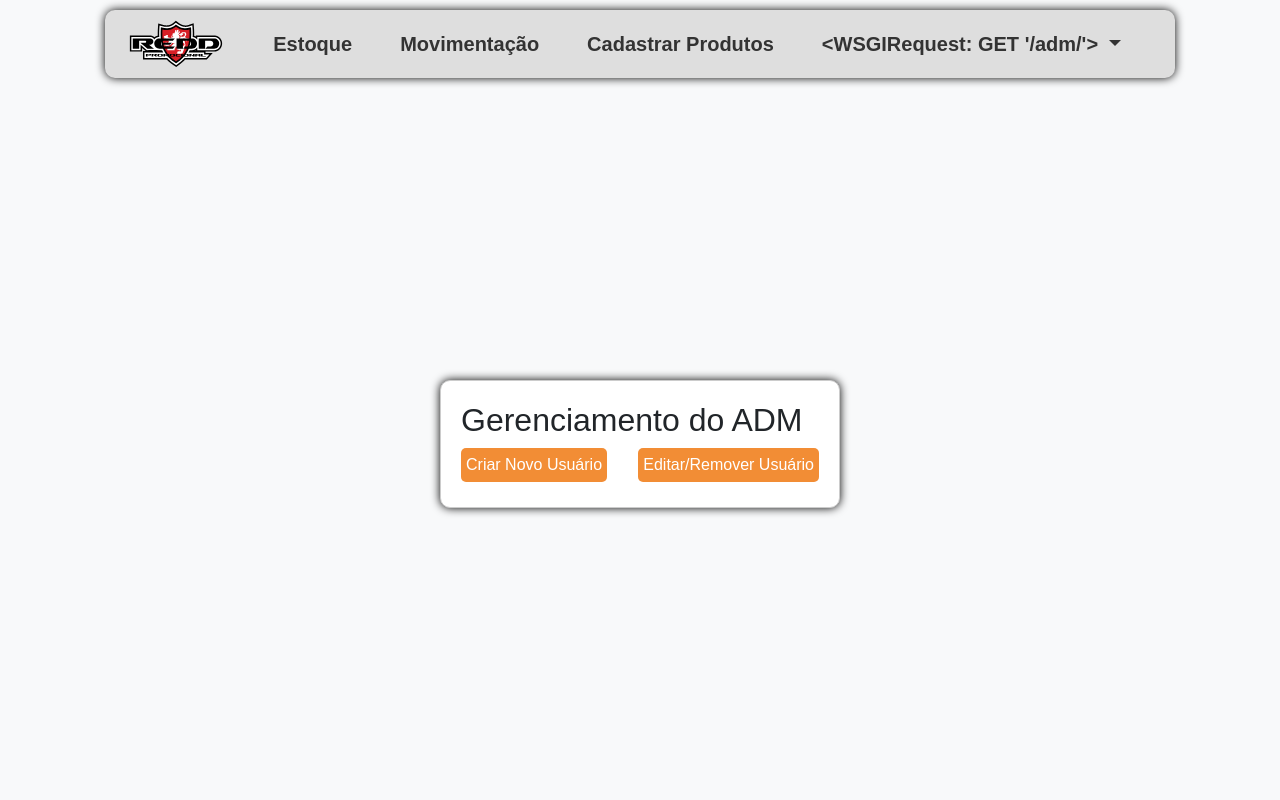
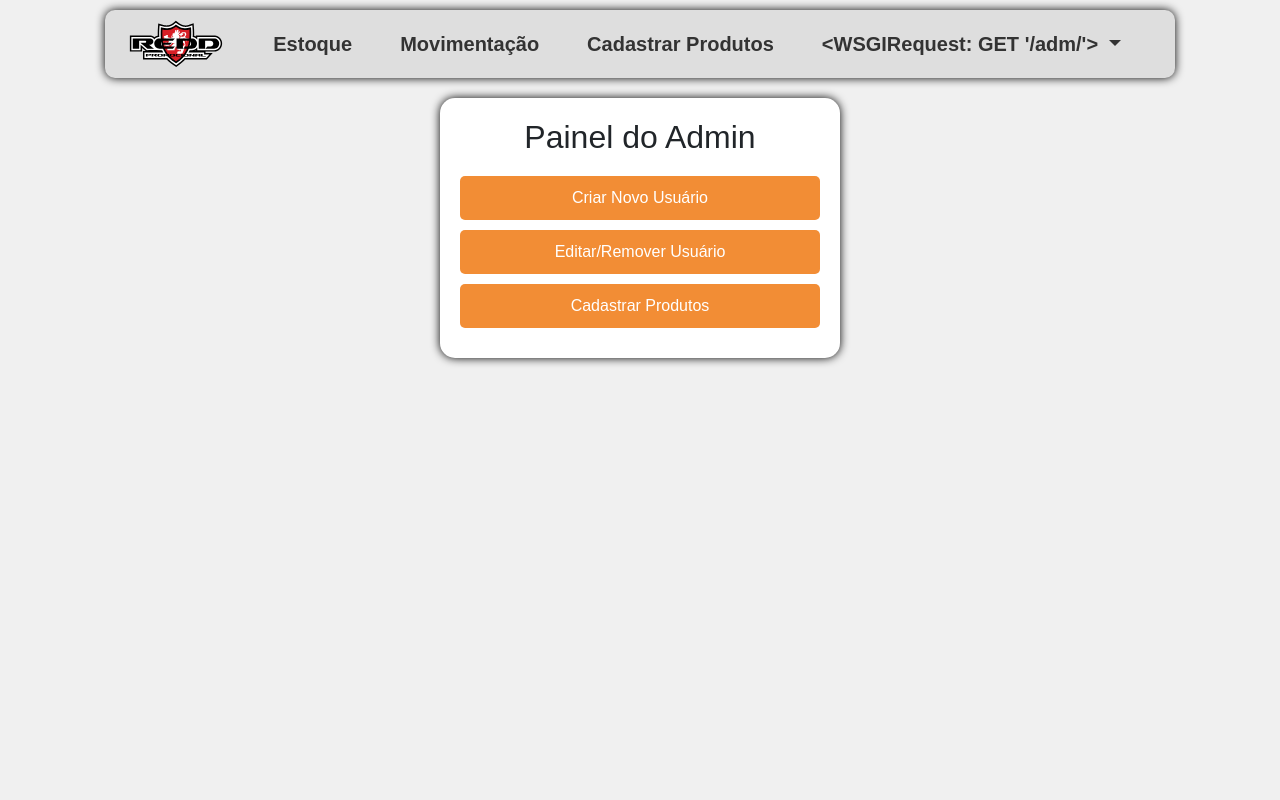
Before and after one commit to felipe-zanata/erp-redd, a Django app: page /adm/ in a window 1280 px wide. Run offline with Django 4.2, Linux system fonts and the light colour scheme; some libraries are stand-ins or nearby versions.

Commit message:
Alteração css

```diff
--- a/app_cad_usuarios/static/css/gerenciar.css
+++ b/app_cad_usuarios/static/css/gerenciar.css
@@ -1,32 +1,43 @@
-/* Box de gerenciamento do ADM */
-.container {
-    max-width: 400px;
-    margin: auto;
-    padding: 20px;
-    background-color: #ffffff;
-    border: 1px solid #ccc;
-    border-radius: 10px;
-    box-shadow: 0 0 10px rgb(0, 0, 0);
+body {
+    margin: 0;
+    padding: 0;
+    display: flex;
+    justify-content: start;
+    min-height: 100vh;
+    background-color: #f0f0f0;
 }
 
-/* Espaço entre botoes */
-.menu {
-    display: flex;
-    justify-content: space-between;
-    margin-bottom: 5px;
+.container {
+    text-align: center;
+    background-color: #ffffff;
+    padding: 20px;
+    margin-top: 10px;
+    border-radius: 15px;
+    box-shadow: 0 0px 10px rgb(0, 0, 0);
+    max-width: 400px;
 }
 
-/* Cor botão e config */
+.menu {
+    margin-top: 20px;
+}
+
 .menu a {
+    display: block;
+    margin: 10px 0;
+    padding: 10px;
     text-decoration: none;
-    padding: 5px 5px;
     background-color: #f28d35;
-    color: #fff;
-    border: none;
     border-radius: 5px;
 }
 
-/* Degrade ao passar mouse nas opções */
 .menu a:hover {
     background-color: #f66f00;
 }
+
+a {
+    color: #ffffff; /* Altere a cor conforme necessário */
+}
+
+a:hover {
+    color: #ffffff; /* Altere a cor conforme necessário */
+}
--- a/app_cad_usuarios/templates/adm/editar_remover_user.html
+++ b/app_cad_usuarios/templates/adm/editar_remover_user.html
@@ -7,12 +7,7 @@
     {% load widget_tweaks %}
     <link href="{% static '../static/css/editar_remover_user.css' %}" rel="stylesheet">
     <title>Gerenciamento de Contas</title>
-    <style>
 
-
-
-
-    </style>
 </head>
 <body>
     <div class="container">
--- a/app_cad_usuarios/templates/adm/gerenciar.html
+++ b/app_cad_usuarios/templates/adm/gerenciar.html
@@ -7,18 +7,15 @@
     {% load widget_tweaks %}
     <link href="{% static '../static/css/gerenciar.css' %}" rel="stylesheet">
     <title>Gerenciamento do ADM</title>
-    <style>
 
-
-
-    </style>
 </head>
 <body>
     <div class="container">
-        <h2>Gerenciamento do ADM</h2>
+        <h2>Painel do Admin</h2>
         <div class="menu">
             <a href="/criar_user/">Criar Novo Usuário</a>
             <a href="/editar_user/">Editar/Remover Usuário</a>
+            <a href="/cadastrar/">Cadastrar Produtos</a>
         </div>
         <!-- Conteúdo da página... -->
     </div>
```
Also changed, not shown: app_cad_usuarios/static/css/criar_user.css (+22 -4 lines), app_cad_usuarios/static/css/editar_remover_user.css (+28 -11 lines), app_cad_usuarios/static/css/movs.css (+8 -2 lines).
